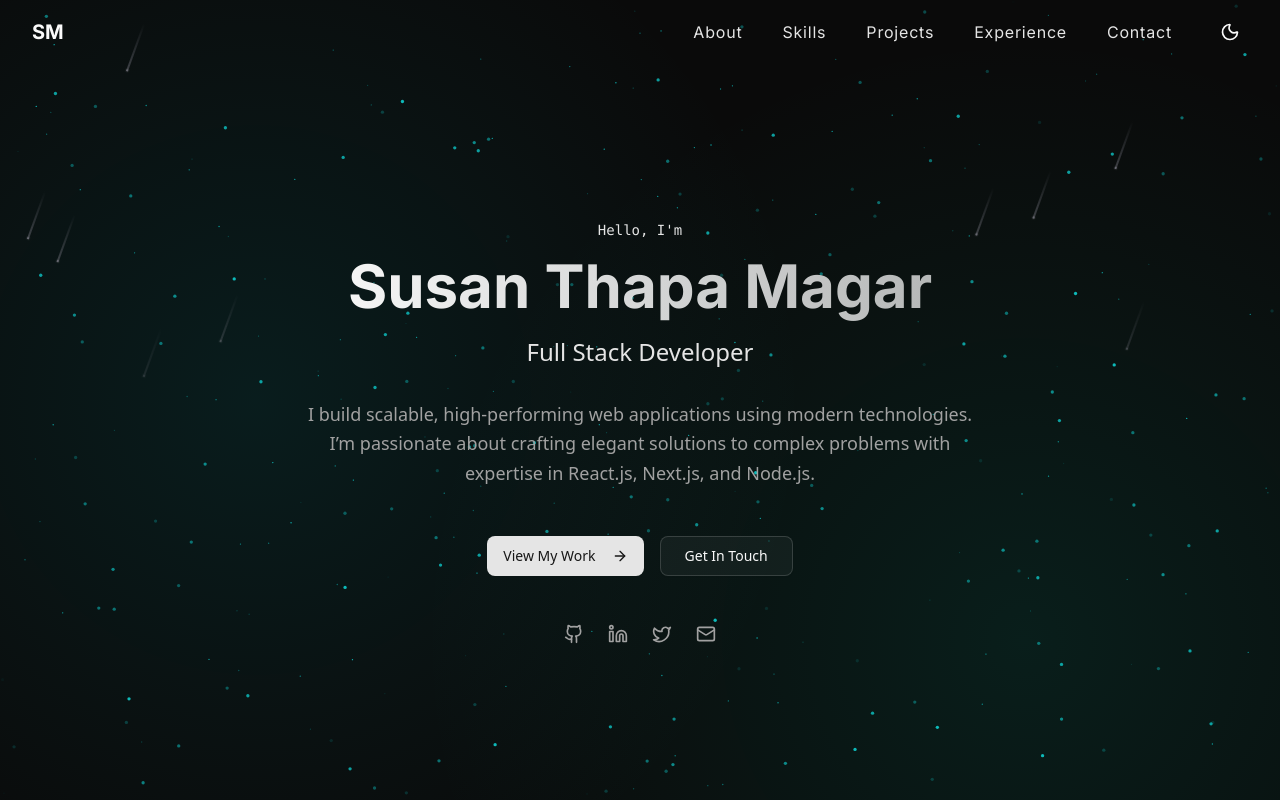
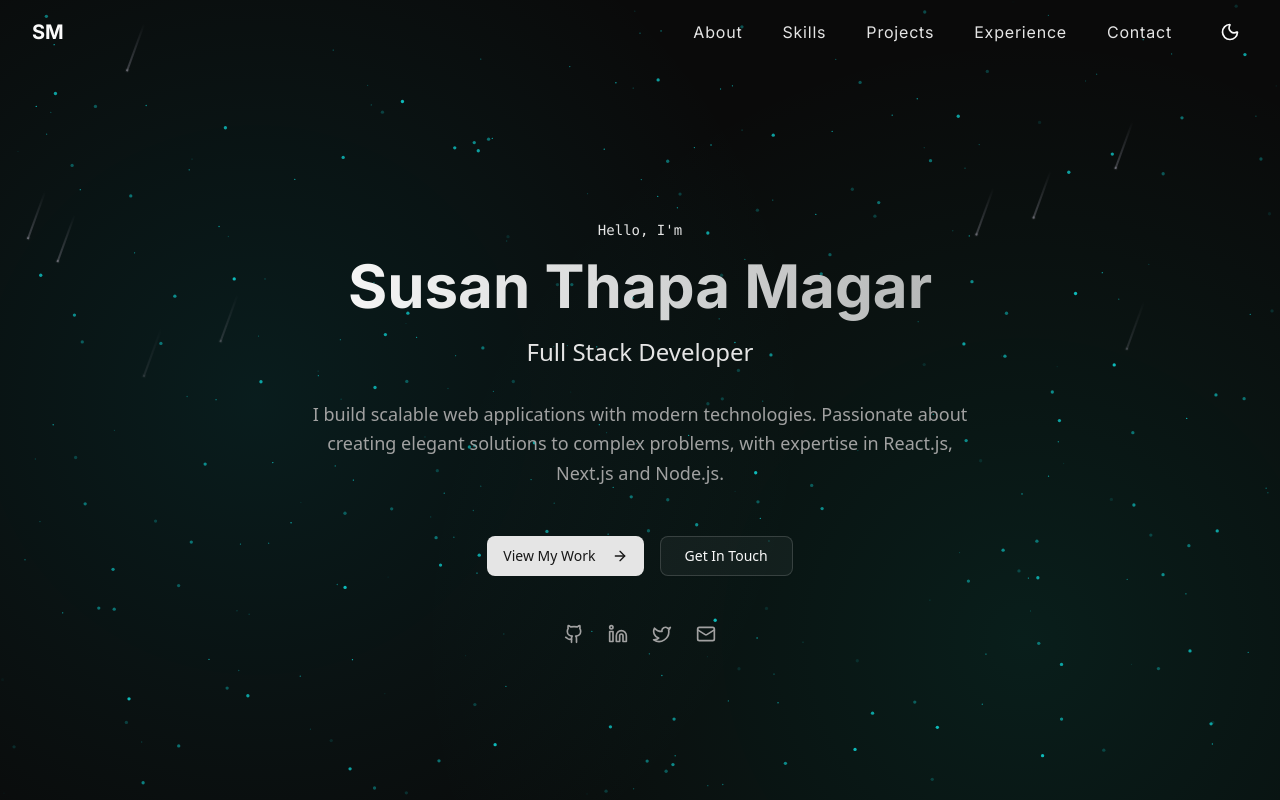
Before and after one commit to Sushan999/dev-portfolio, a Next.js app: page / in a window 1280 px wide. Shown: the top 800 px of the page. Built offline with nearby package versions, Linux system fonts and the light colour scheme.

Commit message:
Theme-animation

```diff
--- a/src/app/components/Hero.tsx
+++ b/src/app/components/Hero.tsx
@@ -59,9 +59,9 @@ export function Hero() {
           transition={{ duration: 0.5, delay: 0.2 }}
           className="text-base md:text-lg text-muted-foreground max-w-2xl mx-auto mb-12 leading-relaxed"
         >
-          I build scalable, high-performing web applications using modern
-          technologies. I{"’"}m passionate about crafting elegant solutions to
-          complex problems with expertise in React.js, Next.js, and Node.js.
+          I build scalable web applications with modern technologies. Passionate
+          about creating elegant solutions to complex problems, with expertise
+          in React.js, Next.js and Node.js.
         </motion.p>
 
         <motion.div
```
